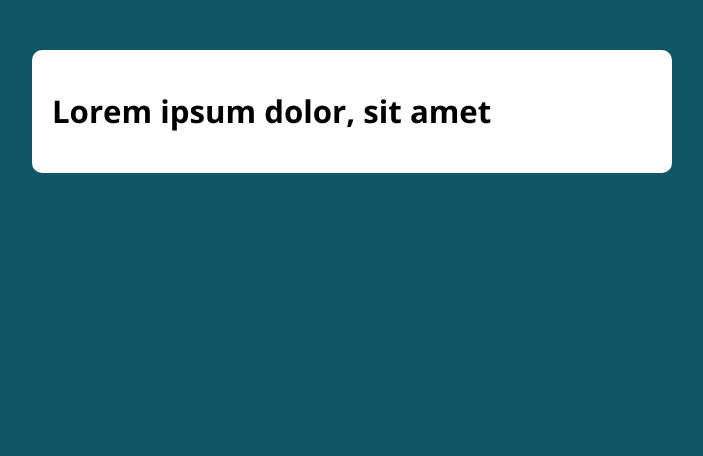
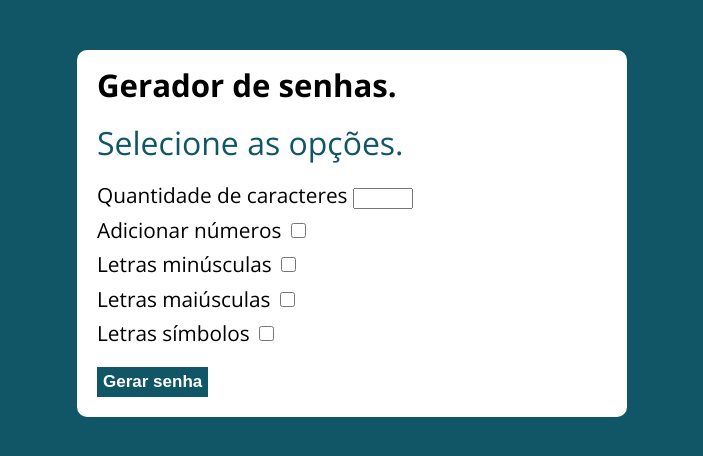
Before and after one commit to ClassEduardo/Generator_password, a website built with webpack: page public/index.html in a window 1280 px wide. Shown: the whole page, without its empty margins (288-991 px from the left). Built offline with nearby package versions, Linux system fonts and the light colour scheme.

Commit message:
html and css

```diff
--- a/public/index.html
+++ b/public/index.html
@@ -10,11 +10,22 @@
 
 <body>
 
-  <section class="container">
-    <h1>Lorem ipsum dolor, sit amet</h1>
-  </section>
+   <section class="container">
+      <h1>Gerador de senhas.</h1>
+      <div class="password">Selecione as opções.</div>
 
-  <script src="./assets/js/bundle.js"></script>
+      <form action="">
+
+         <p>Quantidade de caracteres <input type="number" class="qntd_caract"></p>
+         <p>Adicionar números <input type="checkbox" class="checkbox"></p>
+         <p>Letras minúsculas <input type="checkbox" class="checkbox"></p>
+         <p>Letras maiúsculas <input type="checkbox" class="checkbox"></p>
+         <p>Letras símbolos <input type="checkbox" class="checkbox"></p>
+         <button type="submit" class="gera_pass_buttn">Gerar senha</button>
+      </form>
+   </section>
+
+<script src="./assets/js/bundle.js"></script>
 
 </body>
 </html>
--- a/src/assets/css/style.css
+++ b/src/assets/css/style.css
@@ -1,6 +1,7 @@
 @import url('https://fonts.googleapis.com/css?family=Open+Sans:400,700&display=swap');
 :root {
    --primary-color: rgb(17, 86, 102);
+   --secondary-color: rgb(21, 100, 117);
    --primary-color-darker: rgb(9, 48, 56);
 }
 
@@ -18,45 +19,48 @@ body {
    line-height: 1.5em;
 }
 
+p {
+   margin: .2rem 0;
+}
+
+.checkbox {
+   width: 15px;
+   height: 15px;
+}
+
+.qntd_caract {
+   width: 60px;
+}
+
+.container h1 {
+   margin-top: 0;
+}
+
 .container {
-  max-width: 640px;
+   max-width: 550px;
    margin: 50px auto;
    background: #fff;
    padding: 20px;
    border-radius: 10px;
 }
 
-form input, form label, form button {
-  display: block;
-  width: 100%;
-  margin-bottom: 10px;
-}
-
-form input {
-  font-size: 24px;
-  height: 50px;
-  padding: 0 20px;
-}
-
-form input:focus {
-  outline: 1px solid var(--primary-color);
-}
-
 form button {
-  border: none;
+   border: 0;
    background: var(--primary-color);
    color: #fff;
-  font-size: 18px;
+   font-size: 17px;
    font-weight: 700;
-  height: 50px;
+   height: 30px;
    cursor: pointer;
-  margin-top: 30px;
+   margin-top: 15px;
 }
 
 form button:hover {
-  background: var(--primary-color-darker);
+   background: var(--secondary-color);
 }
 
-table {
-  width: 100%;
+.password {
+   color: var(--primary-color);
+   font-size: 2rem;
+   padding-bottom: 19px;
 }
```
Also changed, not shown: public/assets/js/bundle.js, src/modules/gera_pass.js (added), 1 other file. Lines whose indentation alone changed are shown as unchanged.
